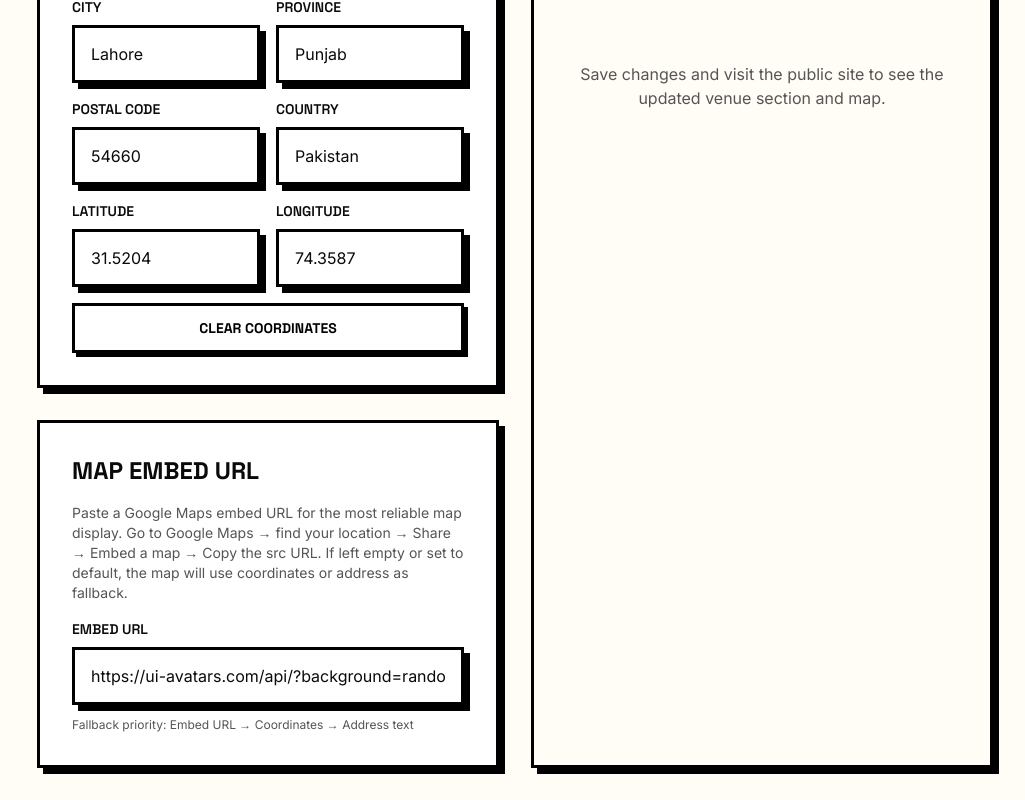
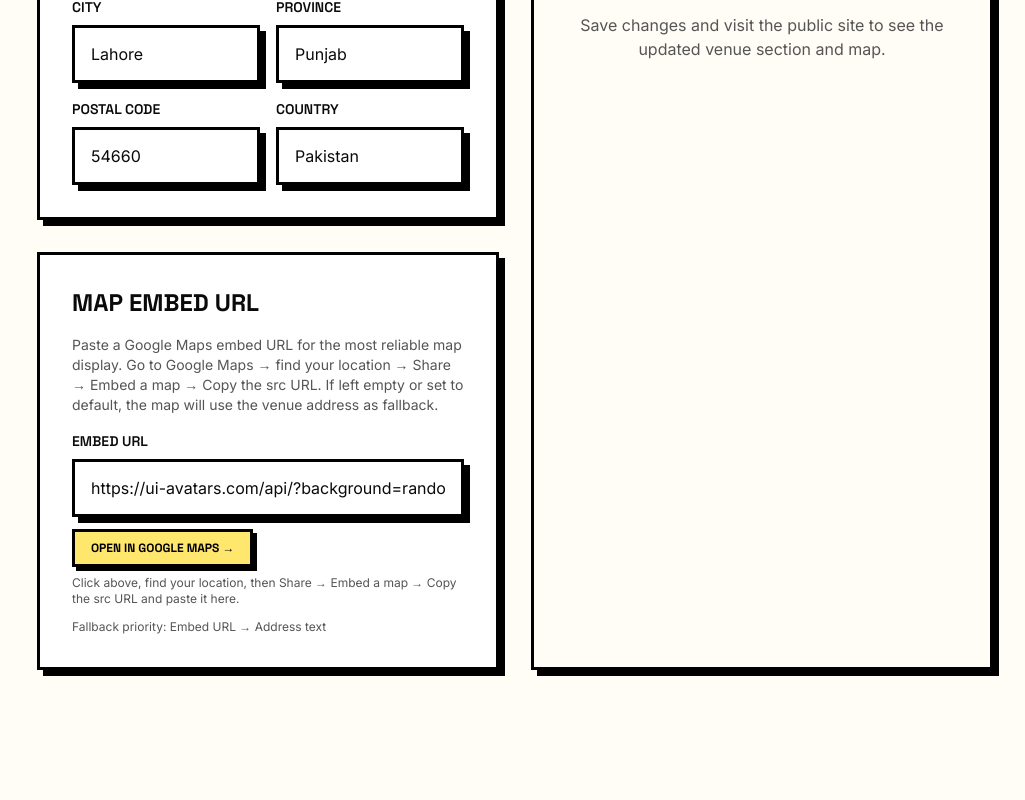
Before and after one commit to abdulmueezdev/aws-community-day-2026, a React (Vite) app: page /admin/venue in a window 1280 px wide. Shown: the part 822-1622 px from the top of the page, without its empty margins (255-1280 px from the left). After the commit the page ends 1524 px from the top, so only its background shows below. Built offline with nearby package versions, Linux system fonts and the light colour scheme.

Commit message:
fix: simplify venue map to embed URL with address fallback, remove coordinates

```diff
--- a/src/admin/pages/VenueEditor.tsx
+++ b/src/admin/pages/VenueEditor.tsx
@@ -110,38 +110,14 @@ export function VenueEditor() {
                   onChange={(e) => handleUpdate('venueCountry', e.target.value)}
                 />
               </div>
-              <div className="grid grid-cols-2 gap-4">
-                <NeoInput
-                  label="Latitude"
-                  type="number"
-                  step="any"
-                  value={venueData.venueLatitude || 0}
-                  onChange={(e) => handleUpdate('venueLatitude', parseFloat(e.target.value) || 0)}
-                />
-                <NeoInput
-                  label="Longitude"
-                  type="number"
-                  step="any"
-                  value={venueData.venueLongitude || 0}
-                  onChange={(e) => handleUpdate('venueLongitude', parseFloat(e.target.value) || 0)}
-                />
-              </div>
-              <button
-                onClick={() => {
-                  handleUpdate('venueLatitude', 0);
-                  handleUpdate('venueLongitude', 0);
-                }}
-                className="w-full py-3 bg-white text-black border-[3px] border-black shadow-neo-sm font-heading font-bold text-sm uppercase rounded-none hover:translate-x-[2px] hover:translate-y-[2px] hover:shadow-none transition-all"
-              >
-                Clear Coordinates
-              </button>
+
             </div>
           </NeoCard>
 
           <NeoCard className="bg-white p-6">
             <h3 className="font-heading text-2xl font-black mb-4 uppercase">Map Embed URL</h3>
             <p className="font-body text-textSecondary text-sm mb-4">
-              Paste a Google Maps embed URL for the most reliable map display. Go to Google Maps → find your location → Share → Embed a map → Copy the src URL. If left empty or set to default, the map will use coordinates or address as fallback.
+              Paste a Google Maps embed URL for the most reliable map display. Go to Google Maps → find your location → Share → Embed a map → Copy the src URL. If left empty or set to default, the map will use the venue address as fallback.
             </p>
             <NeoInput
               label="Embed URL"
@@ -149,8 +125,19 @@ export function VenueEditor() {
               onChange={(e) => handleUpdate('venueMapEmbedUrl', e.target.value)}
               placeholder="https://www.google.com/maps/embed?pb=..."
             />
+            <a
+              href={`https://www.google.com/maps?q=${encodeURIComponent(venueData.venueName + ' ' + venueData.venueAddress + ' ' + venueData.venueCity)}`}
+              target="_blank"
+              rel="noopener noreferrer"
+              className="inline-block mt-3 px-4 py-2 bg-secondary text-black border-[3px] border-black shadow-neo-sm font-heading font-bold text-xs uppercase rounded-none hover:translate-x-[2px] hover:translate-y-[2px] hover:shadow-none transition-all"
+            >
+              OPEN IN GOOGLE MAPS &rarr;
+            </a>
+            <p className="font-body text-textSecondary text-xs mt-2">
+              Click above, find your location, then Share → Embed a map → Copy the src URL and paste it here.
+            </p>
             <p className="font-body text-textSecondary text-xs mt-3">
-              Fallback priority: Embed URL → Coordinates → Address text
+              Fallback priority: Embed URL → Address text
             </p>
           </NeoCard>
         </div>
--- a/src/components/VenueMap.tsx
+++ b/src/components/VenueMap.tsx
@@ -3,24 +3,18 @@ import { NeoCard } from './NeoCard';
 interface VenueMapProps {
   venueName: string;
   address: string;
-  latitude?: number;
-  longitude?: number;
   embedUrl?: string;
 }
 
-export function VenueMap({ venueName, address, latitude, longitude, embedUrl }: VenueMapProps) {
-  if (!address && !venueName && (!latitude || !longitude) && !embedUrl) return null;
+export function VenueMap({ venueName, address, embedUrl }: VenueMapProps) {
+  if (!address && !venueName && !embedUrl) return null;
 
   const query = encodeURIComponent(`${venueName} ${address}`);
-
   const isDefaultEmbed = embedUrl?.includes('ui-avatars.com');
-  const hasCoords = latitude !== undefined && longitude !== undefined && latitude !== 0 && longitude !== 0;
 
   const finalUrl = (embedUrl && !isDefaultEmbed)
     ? embedUrl
-    : hasCoords
-      ? `https://maps.google.com/maps?q=${latitude},${longitude}&z=16&ie=UTF8&iwloc=&output=embed`
-      : `https://maps.google.com/maps?q=${query}&t=&z=15&ie=UTF8&iwloc=&output=embed`;
+    : `https://maps.google.com/maps?q=${query}&t=&z=15&ie=UTF8&iwloc=&output=embed`;
 
   return (
     <NeoCard className="w-full h-[400px] md:h-[500px] p-0 !overflow-hidden">
--- a/src/sections/Venue.tsx
+++ b/src/sections/Venue.tsx
@@ -43,8 +43,6 @@ export function Venue() {
             <VenueMap
               venueName={event.venueName}
               address={`${event.venueAddress}, ${event.venueCity}, ${event.venueProvince} ${event.venuePostalCode}, ${event.venueCountry}`}
-              latitude={event.venueLatitude}
-              longitude={event.venueLongitude}
               embedUrl={event.venueMapEmbedUrl}
             />
           </div>
```
